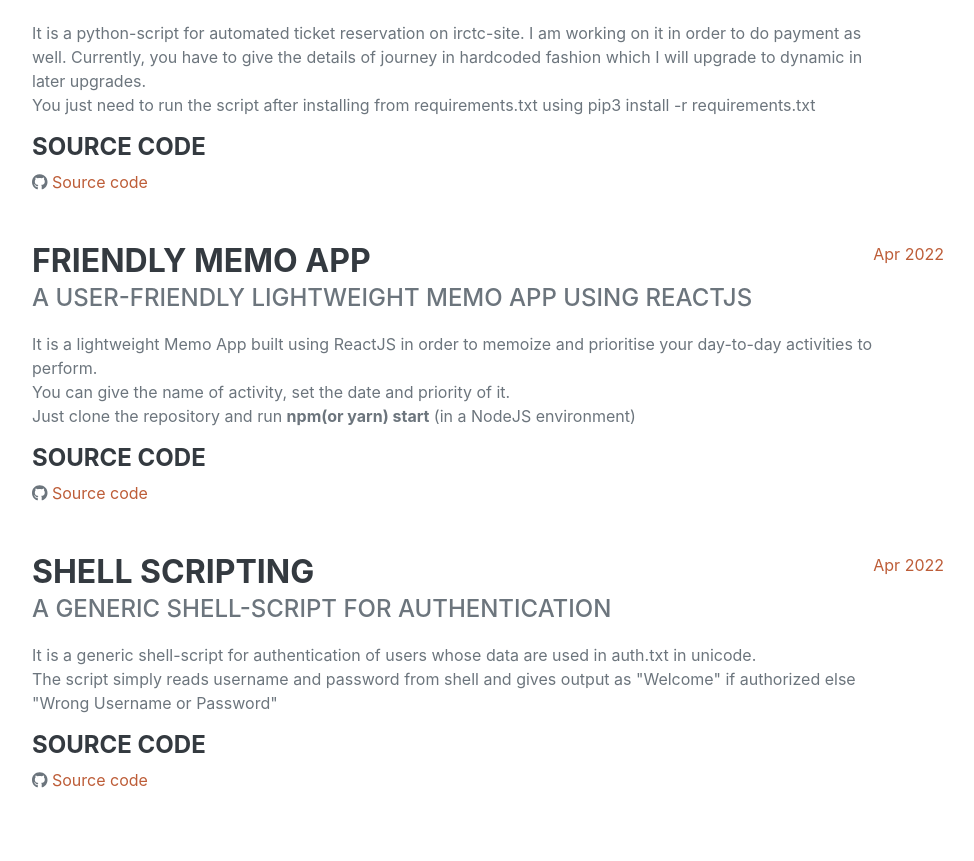
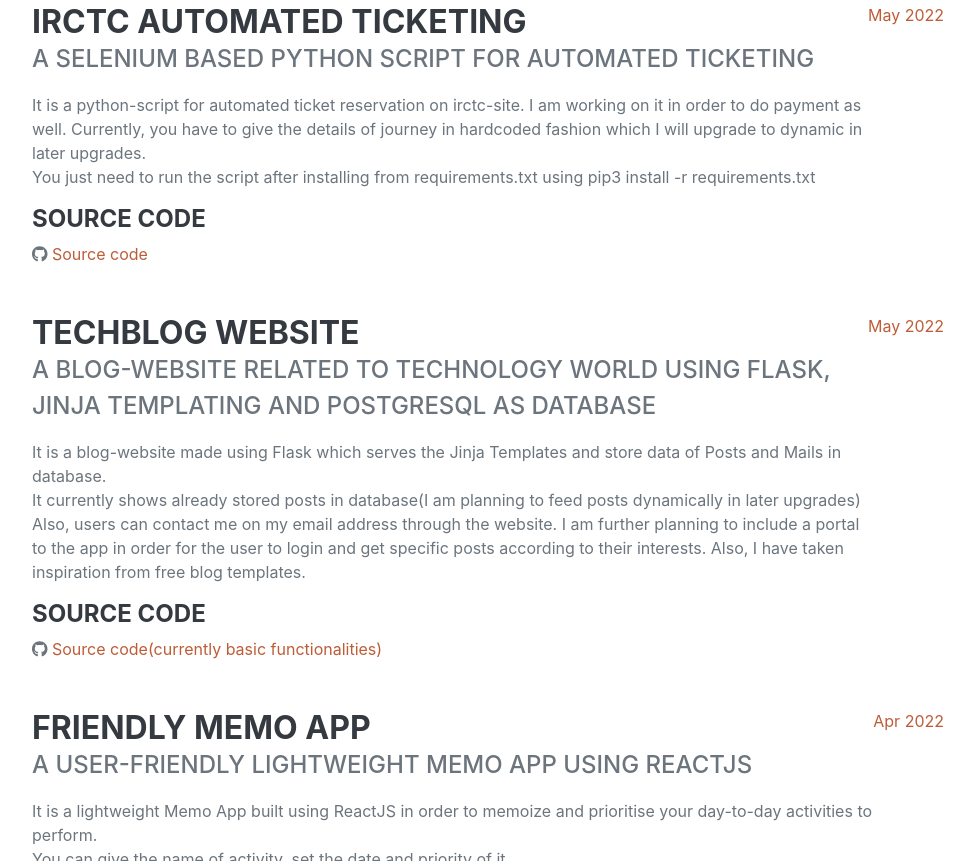
Before and after one commit to BunnyFine/portfolio, a plain HTML site: page index.html in a window 1280 px wide. Shown: the part 1856-2717 px from the top of the page, without its empty margins (288-1262 px from the left). Drawn offline with nearby package versions, Linux system fonts and the light colour scheme; a web font is replaced by a local one.

Commit message:
added more data

```diff
--- a/index.html
+++ b/index.html
@@ -152,7 +152,8 @@
             <div class="flex-grow-1">
               <h3 class="mb-0">Chat App and whiteboard</h3>
               <div class="subheading mb-3">
-                Real-time Chat App and sharable whitebooad using MERN stack
+                Real-time Chat App and sharable whitebooad using MERN stack,
+                SocketIO and other npm libraries.
               </div>
               <p>
                 It was a 4-member group capstone project. We used MERN stack to
@@ -178,6 +179,10 @@
                 >
                 and I.
                 <br />
+                We can create users, search other registered users, talk to
+                other users whether they are online or not, make groups, add
+                members, make them admins, see whether someone is online or not
+                and many more such features.
               </p>
 
               <h4>Source code, Docker, and Live Demo:</h4>
@@ -293,6 +298,41 @@
               <span class="text-primary">May 2022</span>
             </div>
           </div>
+          <div
+            class="d-flex flex-column flex-md-row justify-content-between mb-5"
+          >
+            <div class="flex-grow-1">
+              <h3 class="mb-0">TechBlog Website</h3>
+              <div class="subheading mb-3">
+                A blog-website related to technology world using Flask, Jinja
+                Templating and Postgresql as database
+              </div>
+              <p>
+                It is a blog-website made using Flask which serves the Jinja
+                Templates and store data of Posts and Mails in database.
+                <br />
+                It currently shows already stored posts in database(I am
+                planning to feed posts dynamically in later upgrades) Also,
+                users can contact me on my email address through the website. I
+                am further planning to include a portal to the app in order for
+                the user to login and get specific posts according to their
+                interests. Also, I have taken inspiration from free blog
+                templates.
+              </p>
+
+              <h4>Source code</h4>
+              <i class="fab fa-github"></i>
+              <a
+                target="_blank"
+                href="https://github.com/BunnyFine/blog-website"
+                >Source code(currently basic functionalities)</a
+              >
+            </div>
+            <div class="flex-shrink-0">
+              <span class="text-primary">May 2022</span>
+            </div>
+          </div>
+
           <div
             class="d-flex flex-column flex-md-row justify-content-between mb-5"
           >
```
